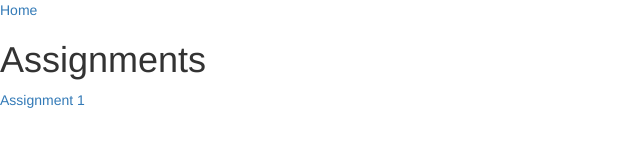
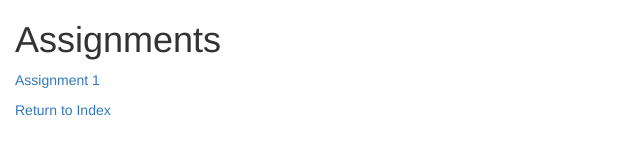
Before and after one commit to mumt301/ocundangan, a plain HTML site: page assignments.html in a window 1280 px wide. Shown: the whole page, without its empty margins (0-640 px from the left). Drawn offline with nearby package versions, Linux system fonts and the light colour scheme.

Commit message:
Improved look

```diff
--- a/assignments.html
+++ b/assignments.html
@@ -10,10 +10,10 @@
 	</head>
 
 	<body>
-		<p>
-			<a href="index.html">Home</a>
+		<div class="container-fluid">
 			<h1>Assignments</h1>
-			<a href="assignments/assignment1.txt">Assignment 1</a>
-		</p>
+			<p><a href="assignments/assignment1.txt">Assignment 1</a></p>
+			<p><a href="index.html">Return to Index</a></p>
+		</div>
 	</body>
 </html>
```
Also changed, not shown: index.html (+4 -3 lines).
